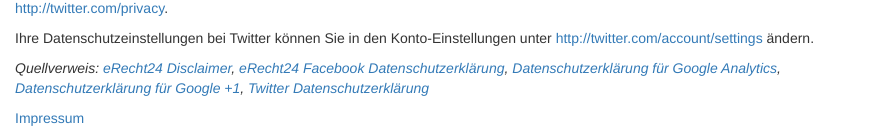
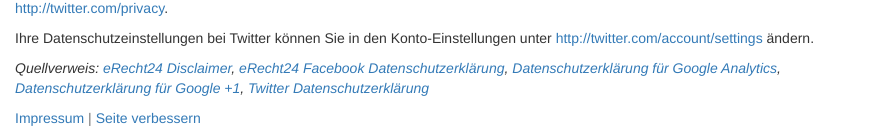
Before and after one commit to MyOldStuff/agvm.github.io, a Jekyll site: the page built from impressum.md, in a window 1280 px wide and 900 px high, scrolled down 2095 px. Shown: the part 762-897 px from the top of the window, without its empty margins (0-886 px from the left). Built offline with Jekyll 4.4.1, drawn with Linux system fonts in a browser that asks for light colours; nearby versions of some CDN libraries.

Commit message:
Add link to improve page to footer

```diff
--- a/_layouts/default.html
+++ b/_layouts/default.html
@@ -23,6 +23,8 @@
     <footer class="container-fluid">
       <p class="text-muted">
         <a href="/impressum.html">Impressum</a>
+        |
+        <a href="{{ site.github.issues_url }}" target="_blank">Seite verbessern</a>
       </p>
     </footer>
     <!-- jQuery (necessary for Bootstrap's JavaScript plugins) -->
```
